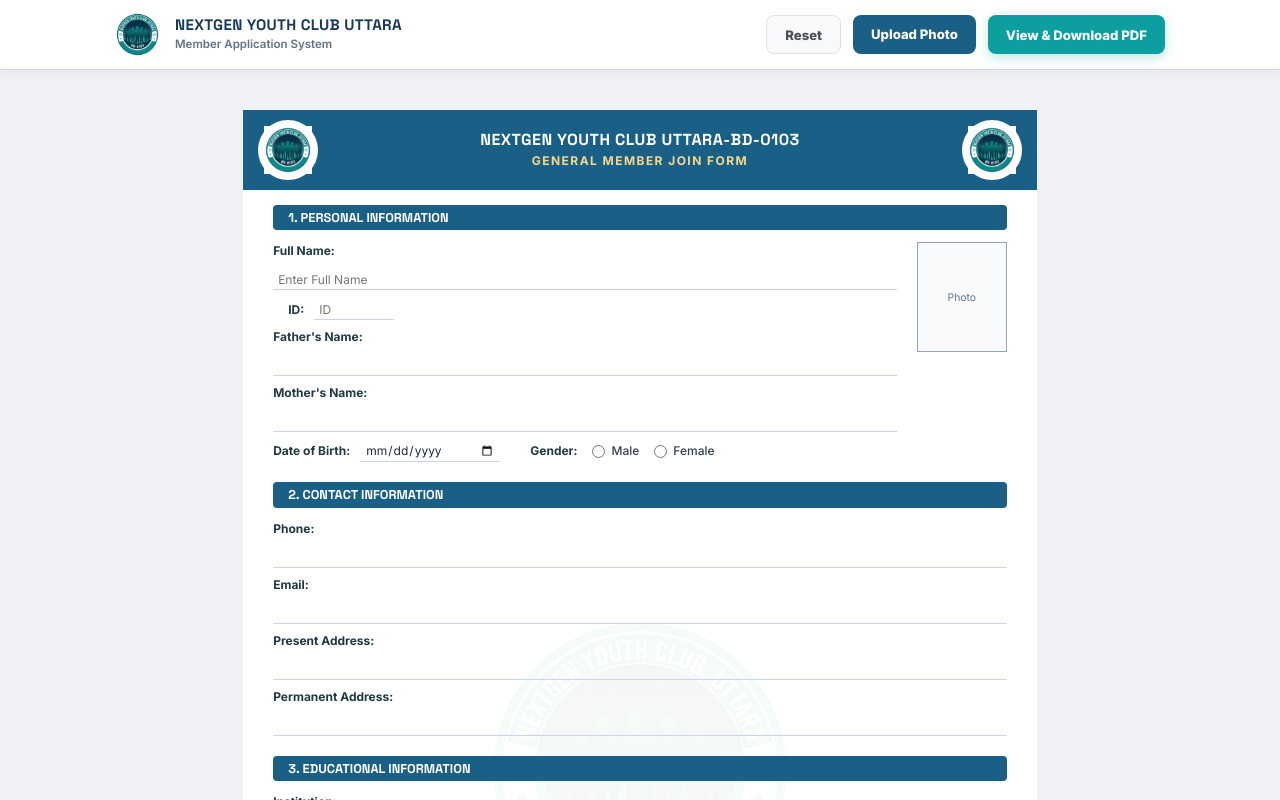
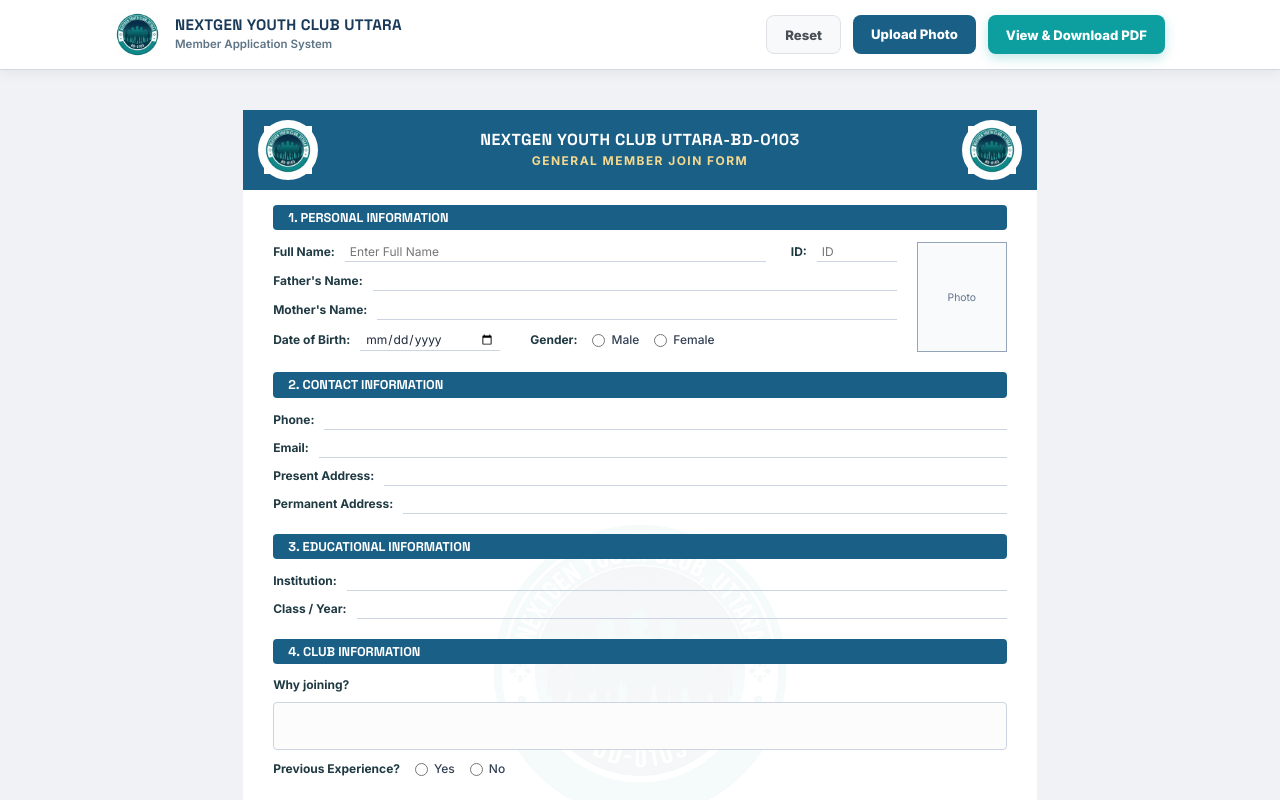
Before and after one commit to Ti838/NEXTGEN, a Next.js app: page / in a window 1280 px wide. Shown: the top 800 px of the page. Built offline with nearby package versions, Linux system fonts and the light colour scheme.

Commit message:
Fix desktop layout by removing global flex-wrap

```diff
--- a/app/form.css
+++ b/app/form.css
@@ -137,7 +137,7 @@
 
 .personal-layout { display: grid; grid-template-columns: 1fr auto; gap: 20px; }
 .form-grid { display: grid; gap: 8px; }
-.form-row { display: flex; align-items: baseline; gap: 10px; flex-wrap: wrap; }
+.form-row { display: flex; align-items: baseline; gap: 10px; }
 
 .label { font-size: 0.75rem; font-weight: 700; color: #203a43; white-space: nowrap; }
 .form-input {
```
